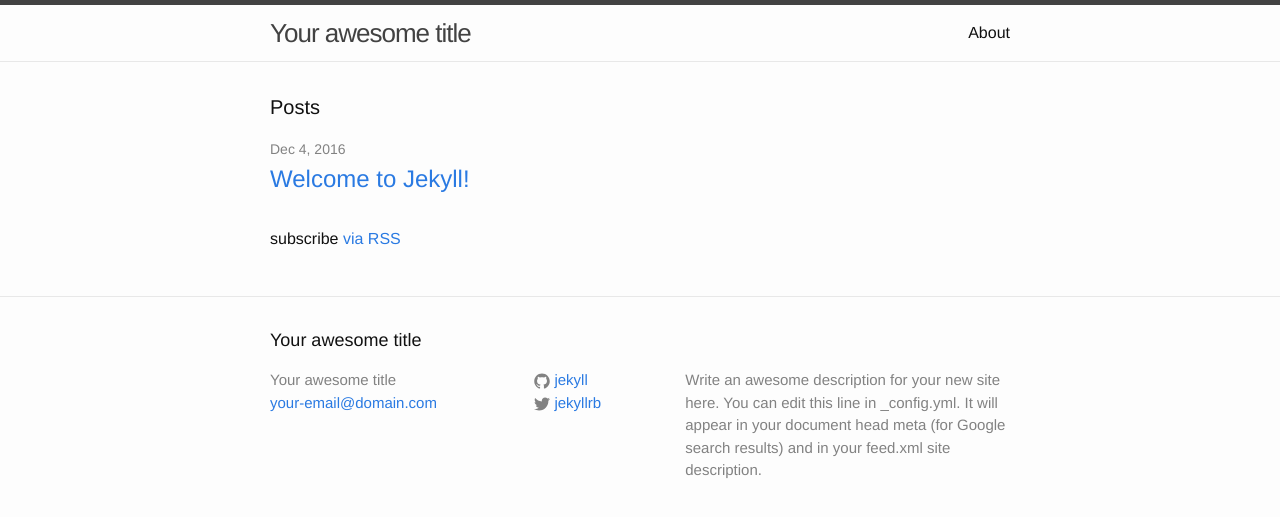
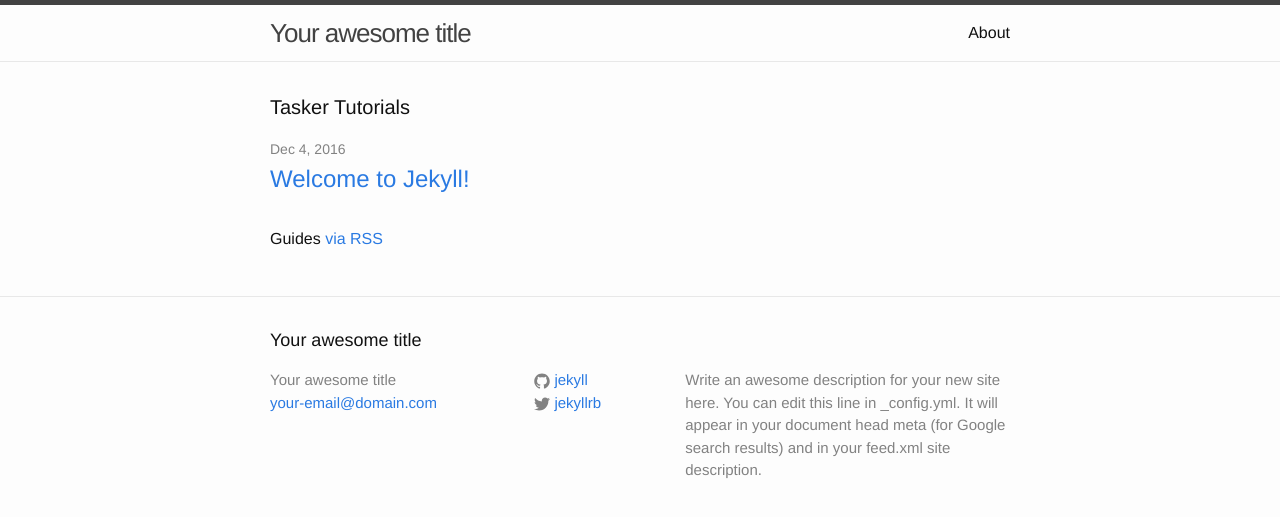
Before and after one commit to ElizabethEngrStudent/ElizabethEngrStudent.github.io, a Jekyll site: the page built from index.html, in a window 1280 px wide. Shown: the top 517 px of the page. Built offline with Jekyll 4.4.1, drawn with Linux system fonts in a browser that asks for light colours.

Commit message:
headingone
modified to say tasker tutorials

```diff
--- a/index.html
+++ b/index.html
@@ -4,7 +4,7 @@
 
 <div class="home">
 
-  <h1 class="page-heading">Posts</h1>
+  <h1 class="page-heading">Tasker Tutorials </h1>
 
   <ul class="post-list">
     {% for post in site.posts %}
@@ -18,6 +18,6 @@
     {% endfor %}
   </ul>
 
-  <p class="rss-subscribe">subscribe <a href="{{ "/feed.xml" | prepend: site.baseurl }}">via RSS</a></p>
+  <p class="rss-subscribe">Guides <a href="{{ "/feed.xml" | prepend: site.baseurl }}">via RSS</a></p>
 
 </div>
```
